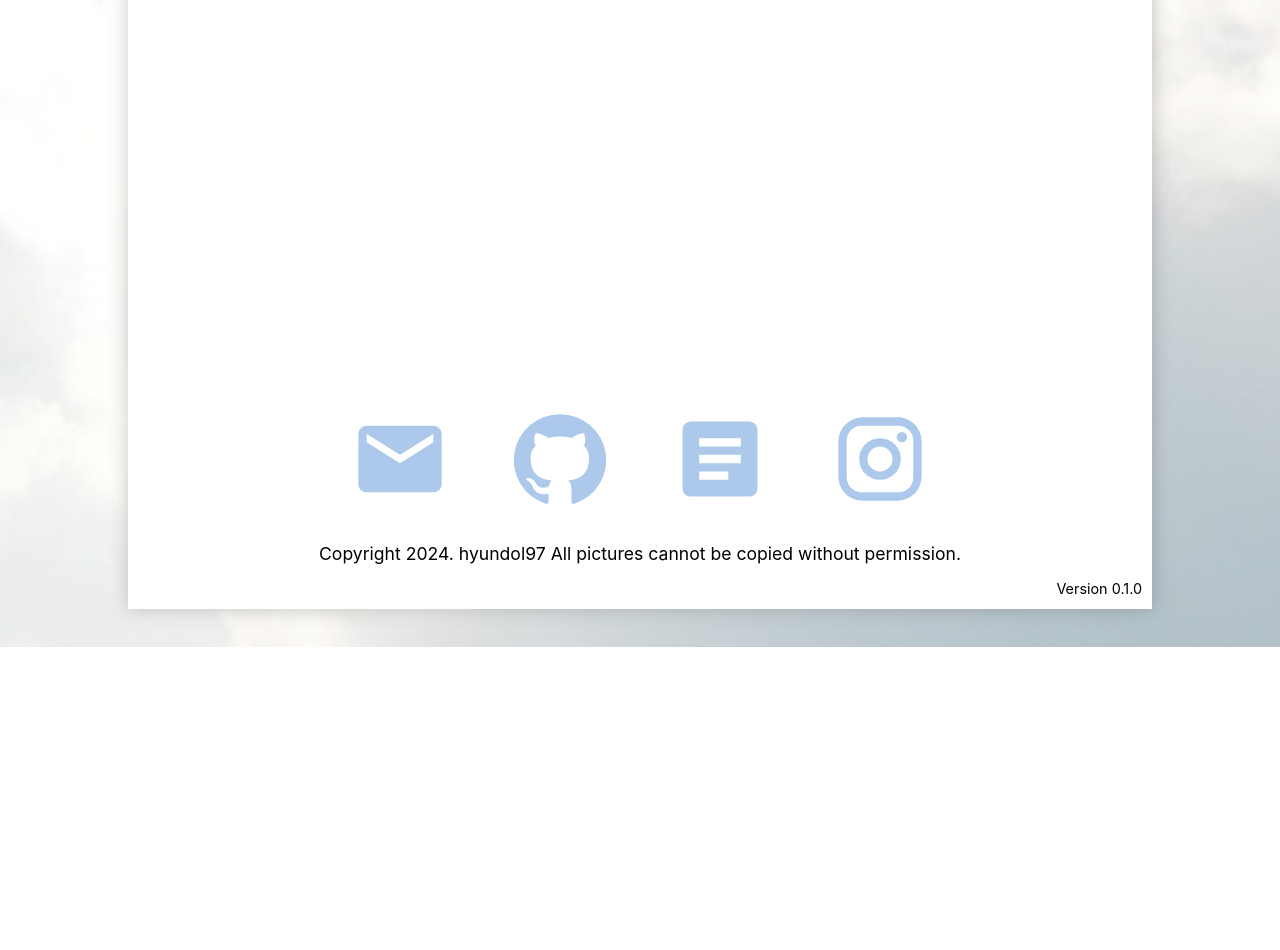
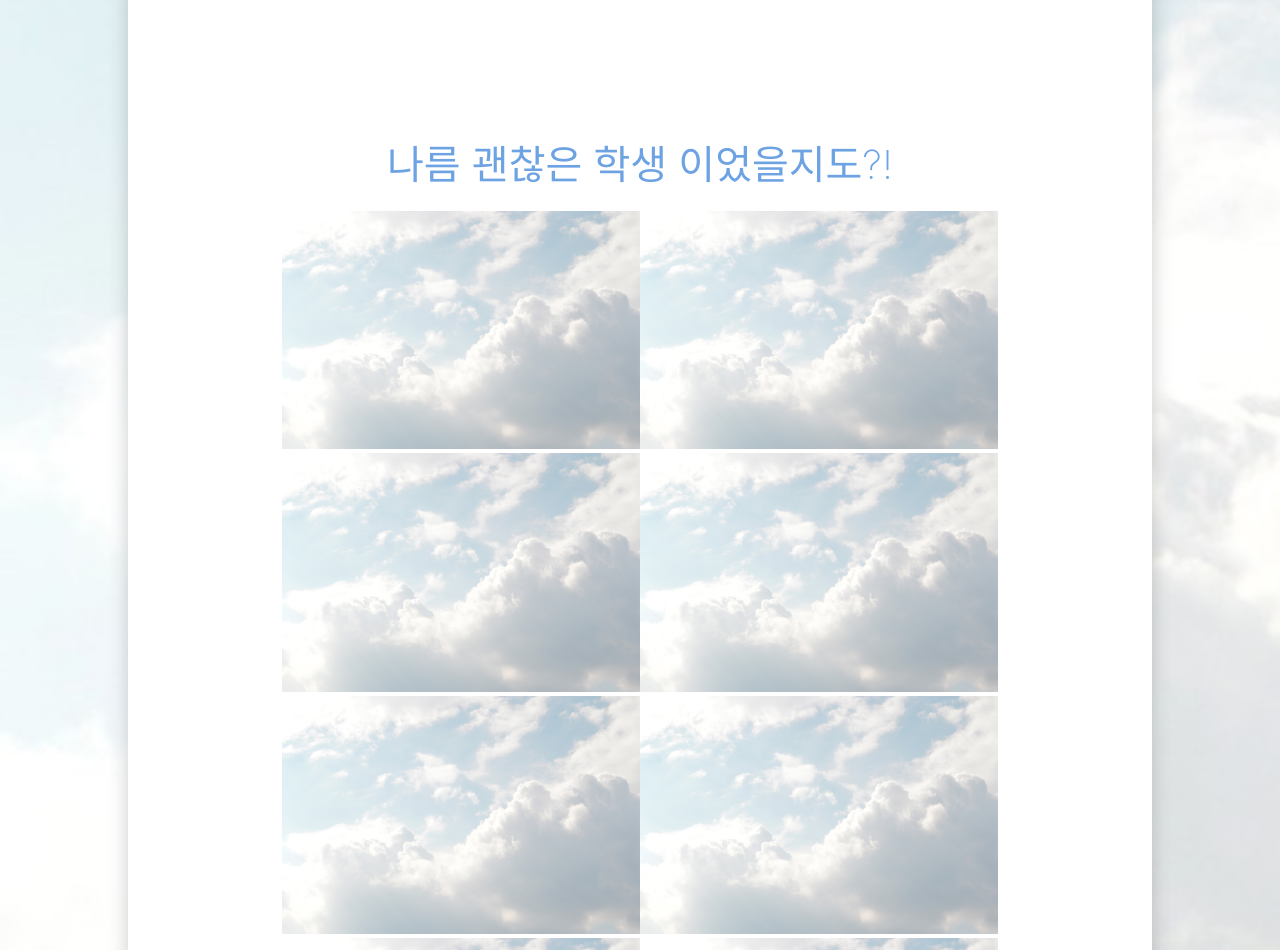
Before and after one commit to hyundol97/song-page, a React (Create React App) app: page /intro in a window 1280 px wide. Shown: the part 1620-2570 px from the top of the page. Before the commit the page ends 2267 px from the top, so only its background shows below. Built offline with nearby package versions, Linux system fonts and the light colour scheme.

Commit message:
feat: add sub images list layout on intro page

```diff
--- a/src/Pages/Intro.tsx
+++ b/src/Pages/Intro.tsx
@@ -96,7 +96,20 @@ const Intro = () => {
         </div>
       </div>
 
-      <div className="intro-sub"></div>
+      <div className="intro-sub">
+        <h2>나름 괜찮은 학생 이었을지도?!</h2>
+        <div className="intro-images">
+          <img src={example} alt="main" />
+          <img src={example} alt="main" />
+          <img src={example} alt="main" />
+          <img src={example} alt="main" />
+          <img src={example} alt="main" />
+          <img src={example} alt="main" />
+          <img src={example} alt="main" />
+          <img src={example} alt="main" />
+        </div>
+        <p>(위 상장들은 극히 일부에 불과합니다^^)</p>
+      </div>
     </div>
   );
 };
--- a/src/Styles/Page/intro.scss
+++ b/src/Styles/Page/intro.scss
@@ -64,23 +64,27 @@
 }
 
 .intro-sub {
-  display: flex;
-  flex-direction: column;
-  align-items: center;
-  justify-content: center;
+  color: #5b686c;
+  width: 70%;
+  margin: 0 auto;
   margin-bottom: 100px;
 
-  div {
-    display: block;
-    font-size: 1.4em;
-    font-size: 1.1em;
-    line-height: 1.6;
+  h2 {
+    text-align: center;
+    margin-bottom: 20px;
+    font-size: 2.5em;
+    font-weight: 200;
+    color: #6da2e3;
   }
   p {
-    margin: 10px 0 0 0;
+    text-align: right;
+  }
+  img {
+    max-width: 50%;
   }
 
-  .intro-black {
-    color: #5b686c;
+  .intro-images {
+    justify-content: space-evenly;
+    gap: 10px;
   }
 }
```
